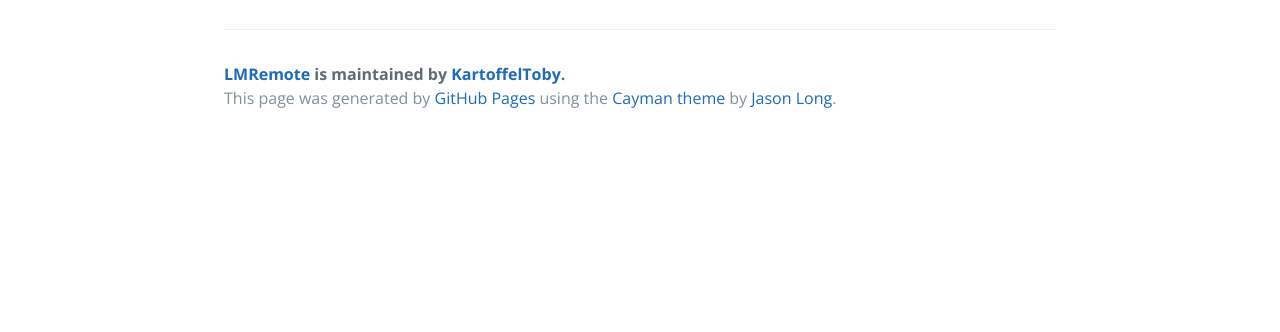
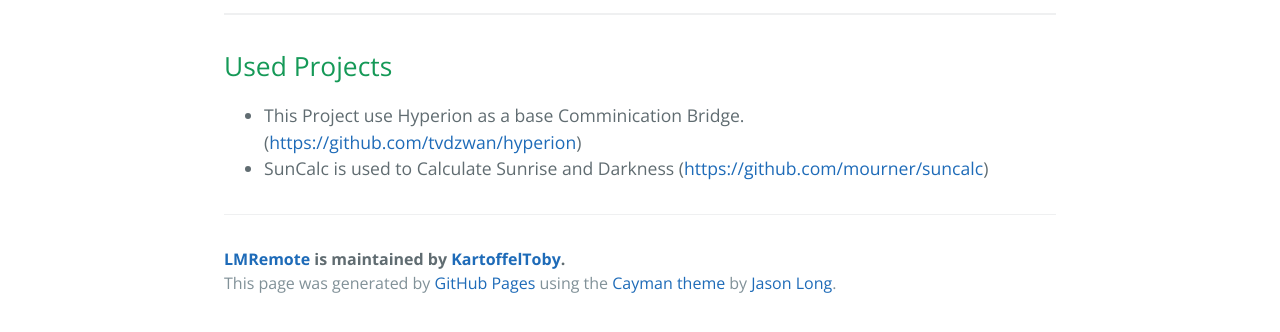
Before and after one commit to KartoffelToby/LMRemote, a plain HTML site: page index.html in a window 1280 px wide. Shown: the part 424-756 px from the top of the page. Drawn offline with nearby package versions, Linux system fonts and the light colour scheme.

Commit message:
Create gh-pages branch via GitHub

```diff
--- a/index.html
+++ b/index.html
@@ -22,6 +22,16 @@
       <h1>
 <a id="lmremote-server" class="anchor" href="#lmremote-server" aria-hidden="true"><span class="octicon octicon-link"></span></a>LMRemote-Server</h1>
 
+<hr>
+
+<h2>
+<a id="used-projects" class="anchor" href="#used-projects" aria-hidden="true"><span class="octicon octicon-link"></span></a>Used Projects</h2>
+
+<ul>
+<li>This Project use Hyperion as a base Comminication Bridge. (<a href="https://github.com/tvdzwan/hyperion">https://github.com/tvdzwan/hyperion</a>)</li>
+<li>SunCalc is used to Calculate Sunrise and Darkness (<a href="https://github.com/mourner/suncalc">https://github.com/mourner/suncalc</a>)</li>
+</ul>
+
       <footer class="site-footer">
         <span class="site-footer-owner"><a href="https://github.com/KartoffelToby/LMRemote">LMRemote</a> is maintained by <a href="https://github.com/KartoffelToby">KartoffelToby</a>.</span>
 
--- a/params.json
+++ b/params.json
@@ -1 +1 @@
-{"name":"LMRemote","tagline":"","body":"# LMRemote-Server\r\n","google":"","note":"Don't delete this file! It's used internally to help with page regeneration."}
+{"name":"LMRemote","tagline":"","body":"# LMRemote-Server\r\n\r\n---\r\n## Used Projects\r\n- This Project use Hyperion as a base Comminication Bridge. (https://github.com/tvdzwan/hyperion)\r\n- SunCalc is used to Calculate Sunrise and Darkness (https://github.com/mourner/suncalc)\r\n","google":"","note":"Don't delete this file! It's used internally to help with page regeneration."}
```
